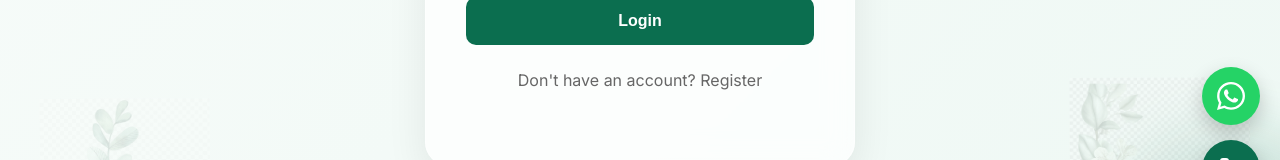
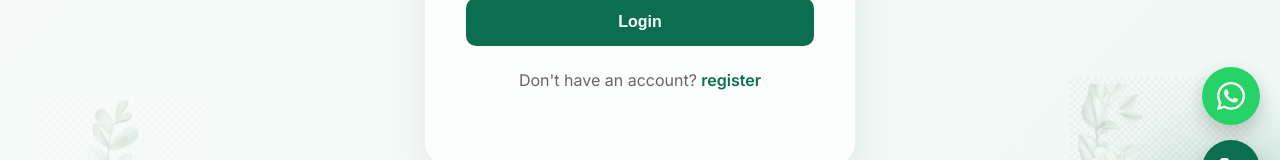
Before and after one commit to omprakash016/Jeevan_Sanjavni_ecommers, a React (Vite) app in the folder Frontend/: page /login in a window 1280 px wide. Shown: the part 582-742 px from the top of the page. Built offline with nearby package versions, Linux system fonts and the light colour scheme; no server answers.

Commit message:
add register css

```diff
--- a/Frontend/src/pages/Login.jsx
+++ b/Frontend/src/pages/Login.jsx
@@ -133,16 +133,10 @@ const Login = () => {
         </AuthButton>
 
       </form>
-
-      <p
-        style={{
-          textAlign: "center",
-          marginTop: 25,
-        }}
-      >
+      <p className="auth-switch">
         Don't have an account?{" "}
         <Link to="/register">
-          Register
+          register
         </Link>
       </p>
 
```
